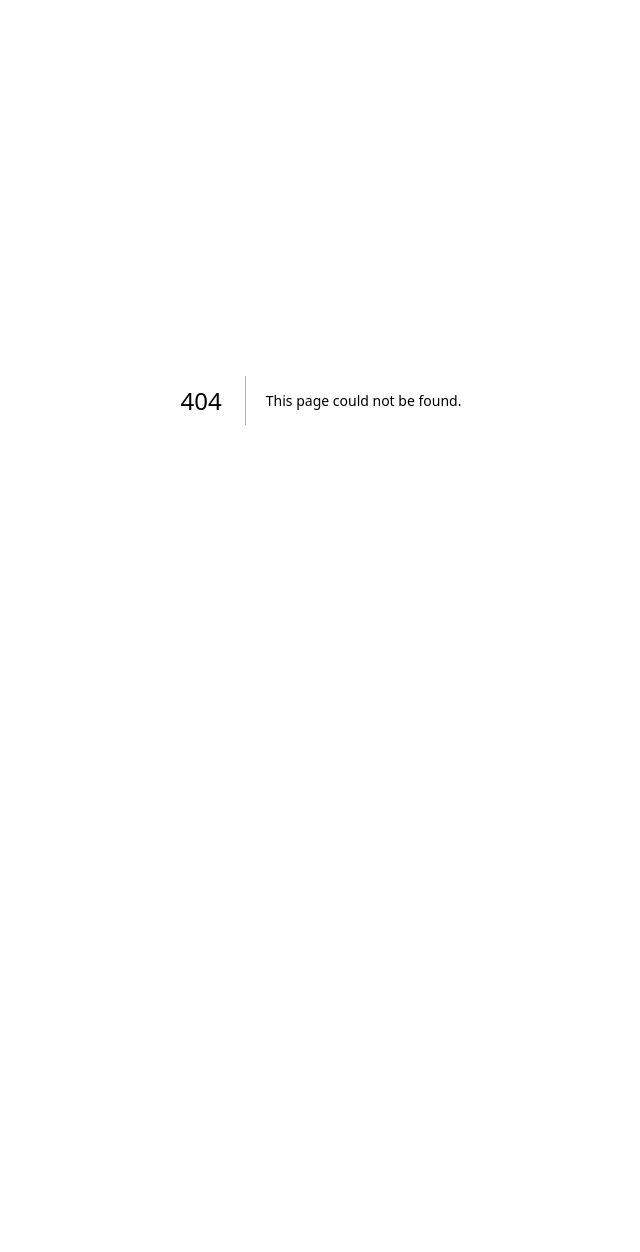
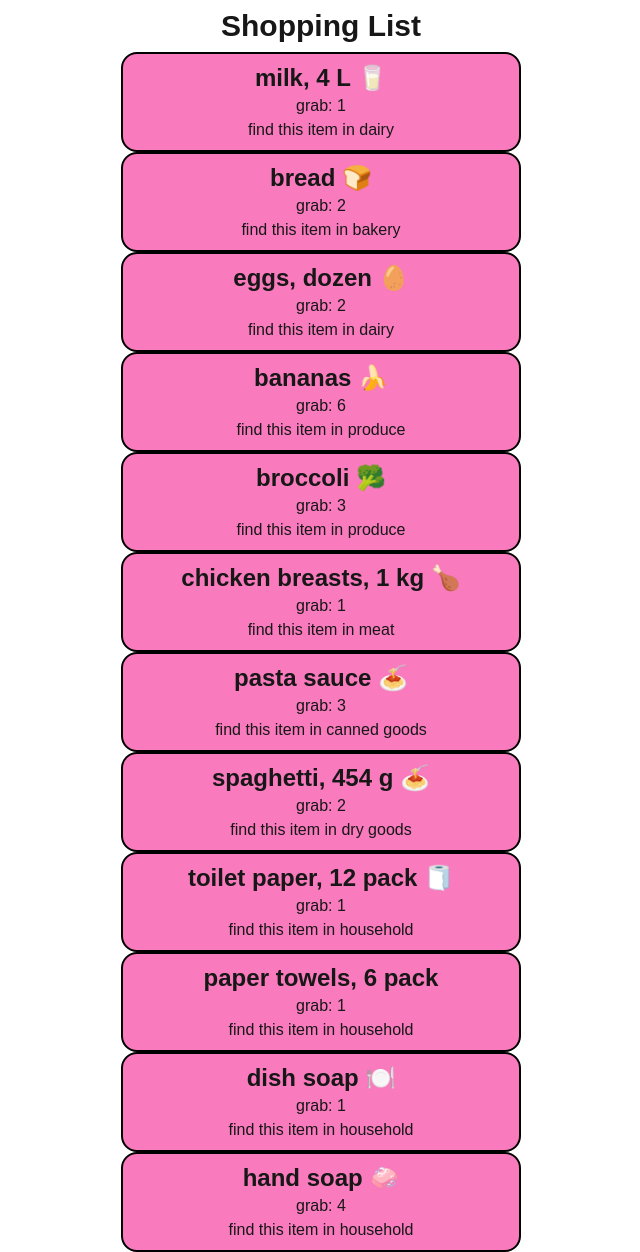
Before and after one commit to shorthippo/cprg306-assignments, a Next.js app: page /week-3 in a window 1280 px wide. Before the commit this address had no page. Shown: the whole page, without its empty margins (319-959 px from the left). Before the commit the page ends 800 px from the top, so only its background shows below. Built offline with nearby package versions, Linux system fonts and the light colour scheme.

Commit message:
Update branch with Assignment 3 individual work

```diff
--- a/app/layout.js
+++ b/app/layout.js
@@ -12,7 +12,7 @@ const geistMono = Geist_Mono({
 });
 
 export const metadata = {
-  title: "Create Next App",
+  title: "Shopping List",
   description: "Generated by create next app",
 };
 
--- a/app/page.js
+++ b/app/page.js
@@ -4,7 +4,8 @@ export default function Page() {
   return (
     <main>
       <h1>CPRG 306: Web Development 2 - Assignments</h1>
-      <Link href = "week-2"> Week 2 </Link>
+      <div><Link href = "week-2"> Week 2 </Link></div>
+      <div><Link href = "week-3"> Week 3 </Link></div>
     </main>
   )
 }
--- /dev/null
+++ b/app/week-3/item-list.js
@@ -0,0 +1,92 @@
+import Item from "./item";
+
+export default function ItemList() {
+const item1 = {
+  name: "milk, 4 L 🥛",
+  quantity: 1,
+  category: "dairy",
+};
+
+const item2 = {
+  name: "bread 🍞",
+  quantity: 2,
+  category: "bakery",
+};
+
+const item3 = {
+  name: "eggs, dozen 🥚",
+  quantity: 2,
+  category: "dairy",
+};
+
+const item4 = {
+  name: "bananas 🍌",
+  quantity: 6,
+  category: "produce",
+};
+
+const item5 = {
+  name: "broccoli 🥦",
+  quantity: 3,
+  category: "produce",
+};
+
+const item6 = {
+  name: "chicken breasts, 1 kg 🍗",
+  quantity: 1,
+  category: "meat",
+};
+
+const item7 = {
+  name: "pasta sauce 🍝",
+  quantity: 3,
+  category: "canned goods",
+};
+
+const item8 = {
+  name: "spaghetti, 454 g 🍝",
+  quantity: 2,
+  category: "dry goods",
+};
+
+const item9 = {
+  name: "toilet paper, 12 pack 🧻",
+  quantity: 1,
+  category: "household",
+};
+
+const item10 = {
+  name: "paper towels, 6 pack",
+  quantity: 1,
+  category: "household",
+};
+
+const item11 = {
+  name: "dish soap 🍽️",
+  quantity: 1,
+  category: "household",
+};
+
+const item12 = {
+  name: "hand soap 🧼",
+  quantity: 4,
+  category: "household",
+};
+
+return (
+    <main>
+      <Item item = {item1}/>
+      <Item item = {item2}/>
+      <Item item = {item3}/>
+      <Item item = {item4}/>
+      <Item item = {item5}/>
+      <Item item = {item6}/>
+      <Item item = {item7}/>
+      <Item item = {item8}/>
+      <Item item = {item9}/>
+      <Item item = {item10}/>
+      <Item item = {item11}/>
+      <Item item = {item12}/>
+    </main>
+ )
+}
--- /dev/null
+++ b/app/week-3/item.js
@@ -0,0 +1,12 @@
+export default function Item( {item} ) {
+    const { name, quantity, category } = item;
+    return (
+        <section className="flex justify-center items-center">
+            <ul className="p-2 bg-pink-500/65 rounded-2xl w-100 text-center border-2 border-black">
+                <li><h2 className="font-bold text-2xl">{name}</h2></li>
+                <li><h2>grab: {quantity}</h2></li>
+                <li><h2>find this item in {category}</h2></li>
+            </ul>
+        </section>
+    )
+}
--- /dev/null
+++ b/app/week-3/page.js
@@ -0,0 +1,10 @@
+import ItemList from "./item-list";
+
+export default function Page() {
+    return (
+        <main>
+            <h1 className="text-center text-3xl font-extrabold p-2">Shopping List</h1>
+            <ItemList/>
+        </main>
+    )
+}
--- a/package.json
+++ b/package.json
@@ -9,6 +9,7 @@
     "lint": "eslint"
   },
   "dependencies": {
+    "mongoose": "^9.10.1",
     "next": "16.3.5",
     "react": "19.2.8",
     "react-dom": "19.2.8"
@@ -19,5 +20,8 @@
     "eslint": "^9",
     "eslint-config-next": "16.3.5",
     "tailwindcss": "^4"
+  },
+  "allowScripts": {
+    "unrs-resolver@1.12.2": true
   }
 }
```
Also changed, not shown: 1 other file (tests, documents, lock files or other folders).
